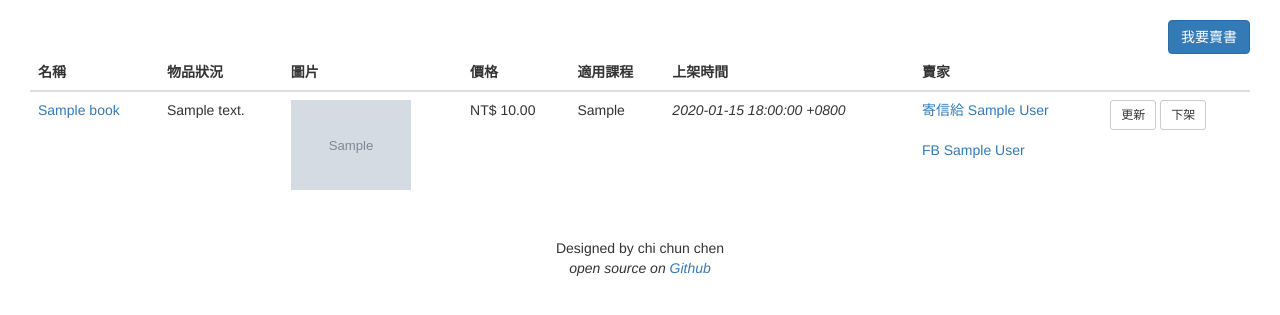
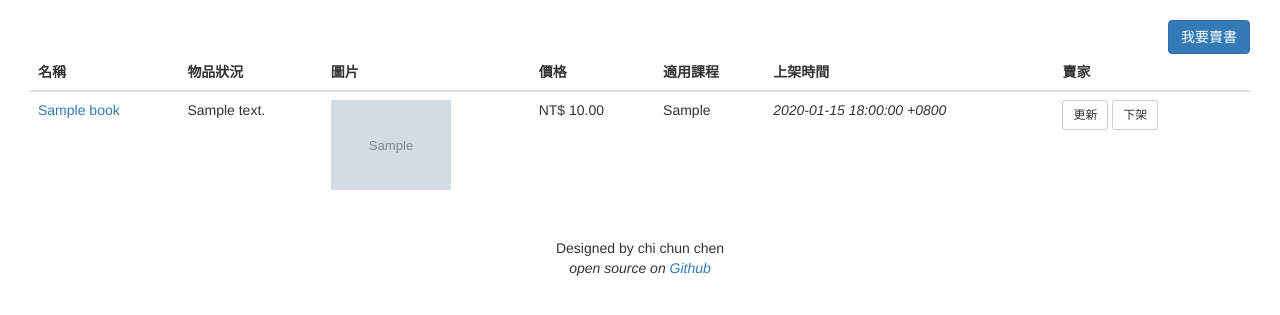
Before and after one commit to chichunchen/IFM, a Rails app: page /books in a window 1280 px wide. Shown: the part 52-367 px from the top of the page. Run offline with Rails 7, Linux system fonts and the light colour scheme; a user stored in the database is signed in; tables that the repository leaves empty hold one stand-in row (values such as "Sample post"); grey boxes marked "Sample" are stand-in pictures; style sheets or scripts are compiled from the project's sources; some libraries are stand-ins or nearby versions.

Commit message:
books index modify

```diff
--- a/app/models/book.rb
+++ b/app/models/book.rb
@@ -3,7 +3,6 @@ class Book < ActiveRecord::Base
 
 	validates :name, :description, :presence => true
   	validates :price, :numericality => { :greater_than_or_equal_to => 0.0 }
-  	validates :name, :uniqueness => true
 
   	belongs_to :owner, :class_name => "User", :foreign_key => :user_id
 
--- a/app/views/books/index.html.erb
+++ b/app/views/books/index.html.erb
@@ -34,15 +34,14 @@
           <em> <%= book.updated_at %> </em>
         </td>
         <td>
-          <%= mail_to( User.find(book.user_id).email,
+          <% unless current_user && book.editable_by?(current_user) %>
+              <%= mail_to( User.find(book.user_id).email,
                      "寄信給 #{User.find(book.user_id).name}",
-                      :subject => "Support question from #{User.find(book.user_id).name}",
+                      :subject => "有人對你的書有興趣喔！",
                       :encode => "javascript" ) %>
           <br><br>
           <%= link_to( "FB #{User.find(book.user_id).name}", '#' ) %>
-        </td>
-        <td>
-          <% if current_user && book.editable_by?(current_user) %>
+          <% else %>
               <%= link_to("更新",
                           edit_book_path(book),
                           :class => "btn btn-sm btn-default")%>
```
Also changed, not shown: 13 other files.
